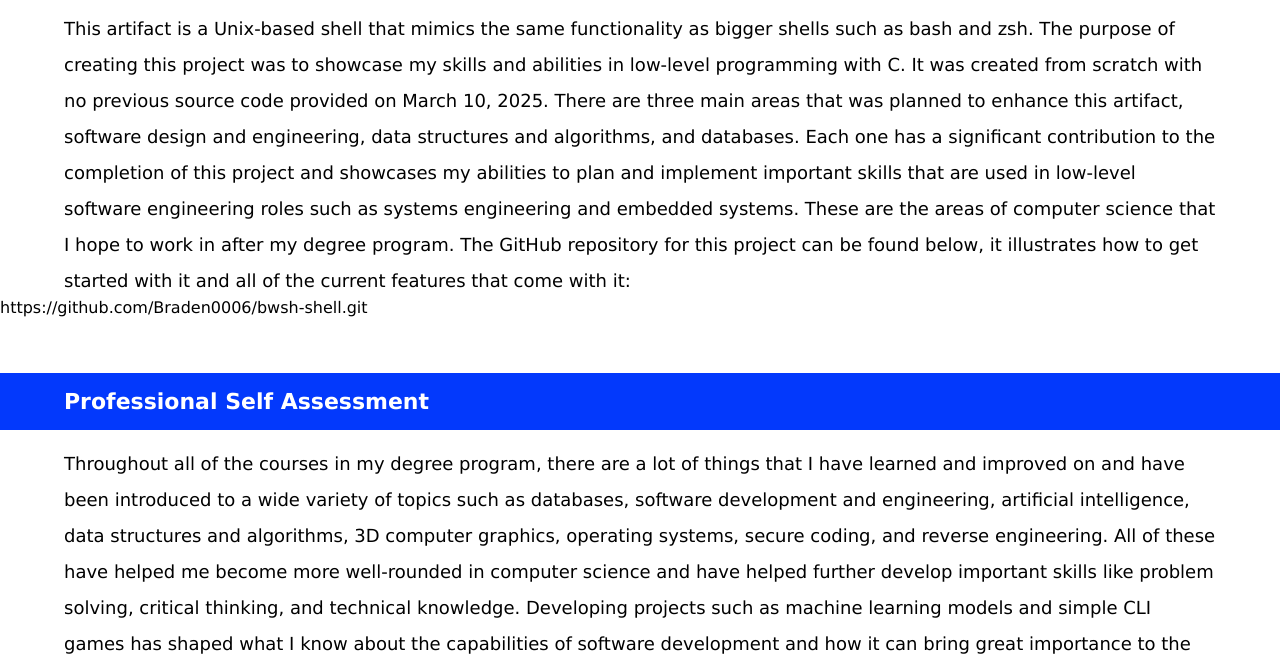
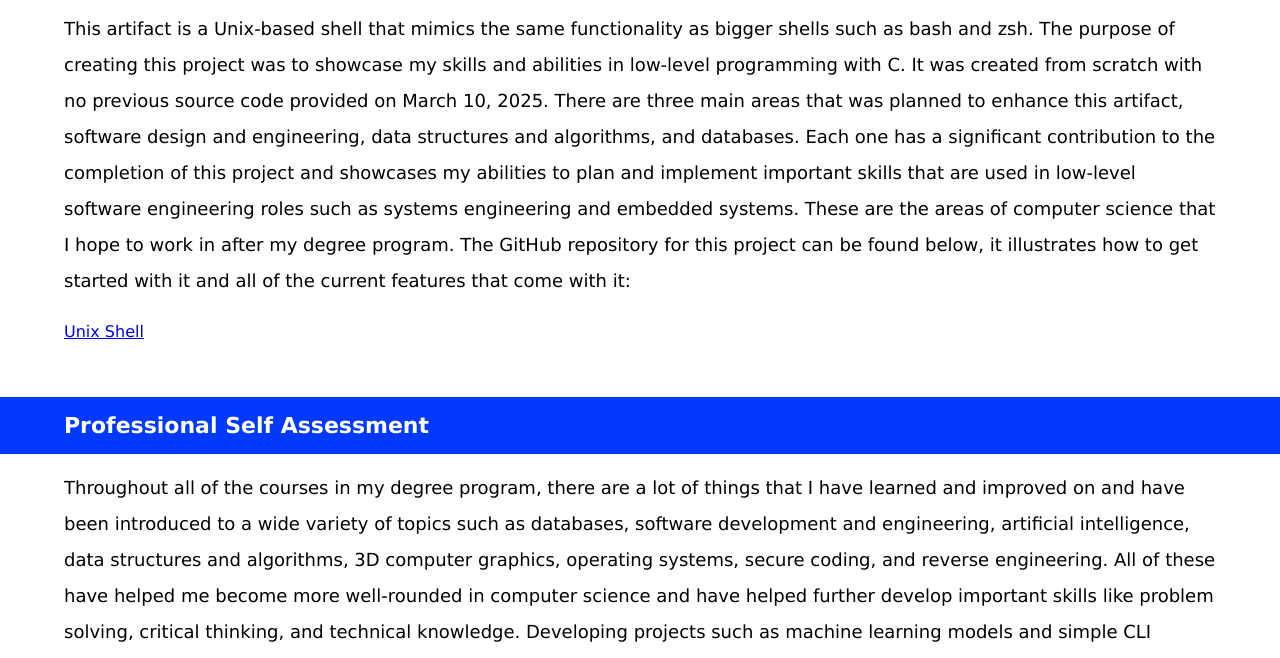
Before and after one commit to Braden0006/Braden0006.github.io, a plain HTML site: page unix-shell.html in a window 1280 px wide. Shown: the part 128-786 px from the top of the page. Drawn offline with nearby package versions, Linux system fonts and the light colour scheme.

Commit message:
Fixed link for GitHub repository

```diff
--- a/unix-shell.html
+++ b/unix-shell.html
@@ -33,9 +33,11 @@
 	  This artifact is a Unix-based shell that mimics the same functionality as bigger shells such as bash and zsh. The purpose of creating this project was to showcase my skills and abilities in low-level programming with C. It was created from scratch with no previous source code provided on March 10, 2025. There are three main areas that was planned to enhance this artifact, software design and engineering, data structures and algorithms, and databases. Each one has a significant contribution to the completion of this project and showcases my abilities to plan and implement important skills that are used in low-level software engineering roles such as systems engineering and embedded systems. These are the areas of computer science that I hope to work in after my degree program. The GitHub repository for this project can be found below, it illustrates how to get started with it and all of the current features that come with it:
 	</p>
 
-	<a>
-	  https://github.com/Braden0006/bwsh-shell.git
-	</a>
+	<div class="button-container">
+	  <a href="https://github.com/Braden0006/bwsh-shell.git">
+	    Unix Shell
+	  </a>
+	</div>
       </div>
 
       <div class="content-container">
```
